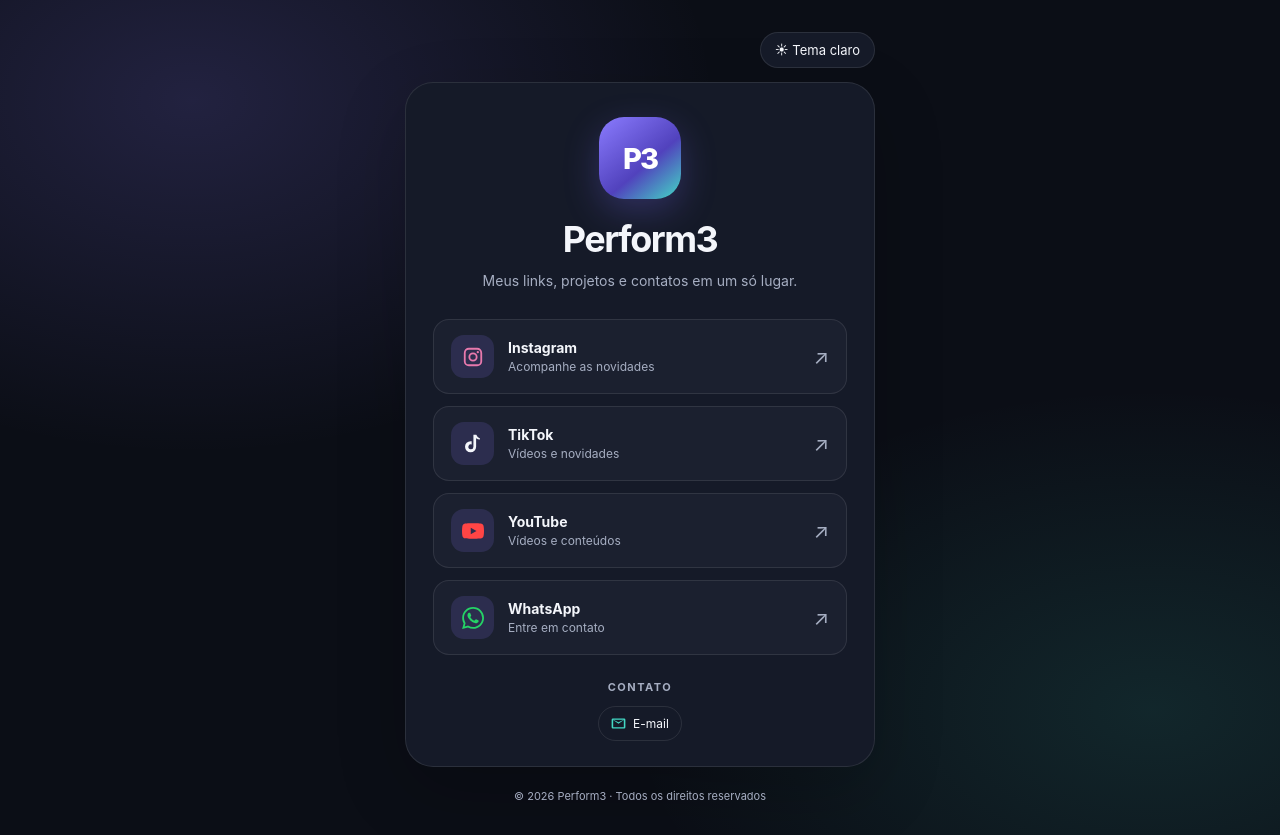
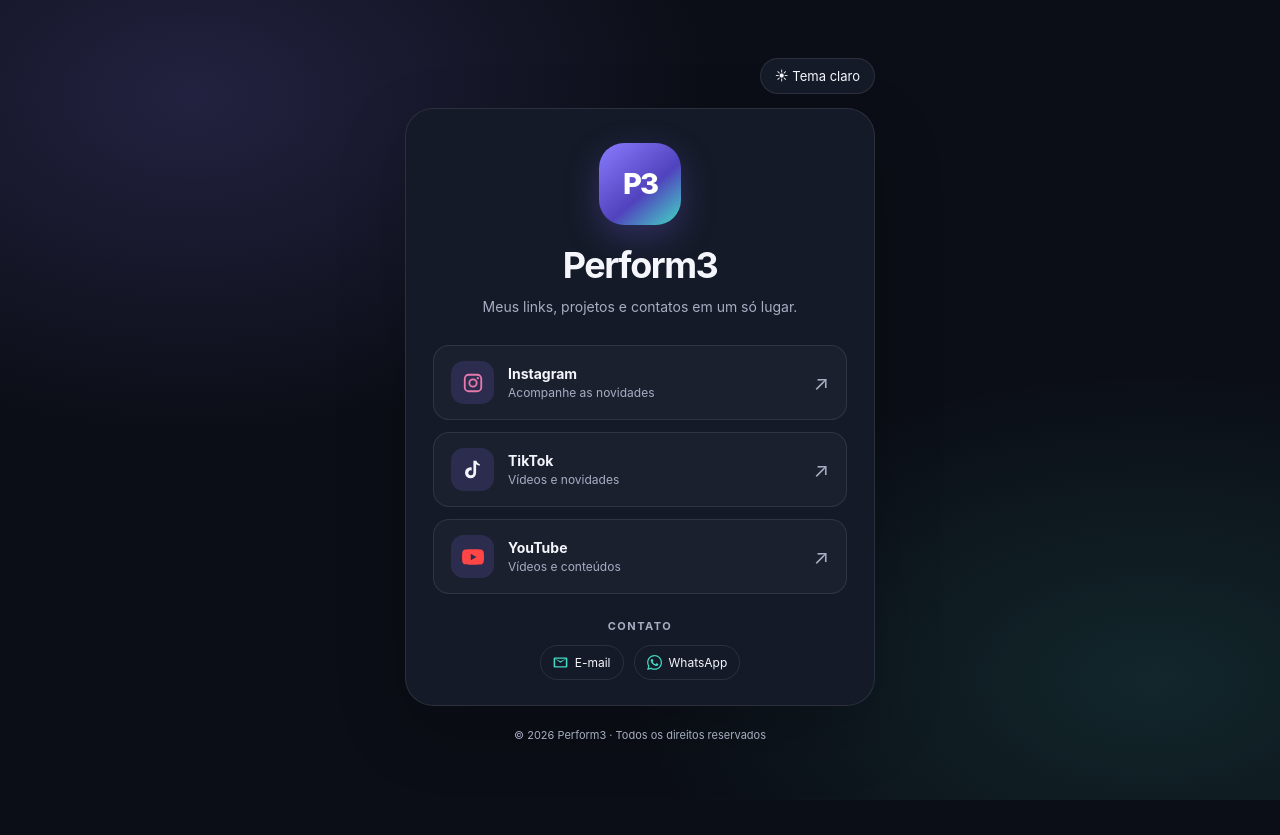
Before and after one commit to douglasperform3/perform3, a plain HTML site: page index.html in a window 1280 px wide. After the commit the page ends 800 px from the top, so only its background shows below. Drawn offline with Linux system fonts and the light colour scheme.

Commit message:
Move WhatsApp link to contact section

```diff
--- a/index.html
+++ b/index.html
@@ -31,10 +31,11 @@ footer{color:var(--muted);text-align:center;font-size:11px;margin-top:22px}
 <a class="link" href="https://www.instagram.com/" target="_blank" rel="noopener noreferrer"><span class="ico instagram" aria-hidden="true"><svg viewBox="0 0 24 24"><path d="M7.5 2h9A5.5 5.5 0 0 1 22 7.5v9a5.5 5.5 0 0 1-5.5 5.5h-9A5.5 5.5 0 0 1 2 16.5v-9A5.5 5.5 0 0 1 7.5 2Zm0 2A3.5 3.5 0 0 0 4 7.5v9A3.5 3.5 0 0 0 7.5 20h9a3.5 3.5 0 0 0 3.5-3.5v-9A3.5 3.5 0 0 0 16.5 4h-9ZM12 7a5 5 0 1 1 0 10 5 5 0 0 1 0-10Zm0 2a3 3 0 1 0 0 6 3 3 0 0 0 0-6Zm5.25-3.5a1.25 1.25 0 1 1 0 2.5 1.25 1.25 0 0 1 0-2.5Z"/></svg></span><span class="copy"><span class="name">Instagram</span><span class="sub">Acompanhe as novidades</span></span><span class="arrow">↗</span></a>
 <a class="link" href="https://www.tiktok.com/" target="_blank" rel="noopener noreferrer"><span class="ico tiktok" aria-hidden="true"><svg viewBox="0 0 24 24"><path d="M19.6 7.2a6.8 6.8 0 0 1-4.2-1.45v9.3a6.05 6.05 0 1 1-6.05-6.05c.4 0 .8.04 1.18.12v3.35a2.75 2.75 0 1 0 1.92 2.63V2h3.12a6.8 6.8 0 0 0 4.03 4.03v3.17Z"/></svg></span><span class="copy"><span class="name">TikTok</span><span class="sub">Vídeos e novidades</span></span><span class="arrow">↗</span></a>
 <a class="link" href="https://www.youtube.com/" target="_blank" rel="noopener noreferrer"><span class="ico youtube" aria-hidden="true"><svg viewBox="0 0 24 24"><path d="M23.5 6.2a3 3 0 0 0-2.1-2.12C19.55 3.57 12 3.57 12 3.57s-7.55 0-9.4.51A3 3 0 0 0 .5 6.2 31.3 31.3 0 0 0 0 12a31.3 31.3 0 0 0 .5 5.8 3 3 0 0 0 2.1 2.12c1.85.51 9.4.51 9.4.51s7.55 0 9.4-.51a3 3 0 0 0 2.1-2.12A31.3 31.3 0 0 0 24 12a31.3 31.3 0 0 0-.5-5.8ZM9.55 15.6V8.4L15.8 12l-6.25 3.6Z"/></svg></span><span class="copy"><span class="name">YouTube</span><span class="sub">Vídeos e conteúdos</span></span><span class="arrow">↗</span></a>
-<a class="link" href="https://wa.me/55DDDNUMERO" target="_blank" rel="noopener noreferrer"><span class="ico whatsapp" aria-hidden="true"><svg viewBox="0 0 24 24"><path d="M20.52 3.48A11.83 11.83 0 0 0 12.1 0C5.55 0 .22 5.33.22 11.88c0 2.09.55 4.13 1.6 5.93L.12 24l6.34-1.66a11.9 11.9 0 0 0 5.64 1.43h.01c6.55 0 11.88-5.33 11.88-11.88 0-3.17-1.23-6.15-3.47-8.41ZM12.1 21.74h-.01a9.87 9.87 0 0 1-5.03-1.38l-.36-.21-3.76.99 1-3.67-.24-.38a9.84 9.84 0 0 1-1.51-5.21c0-5.46 4.45-9.91 9.92-9.91 2.65 0 5.14 1.03 7.01 2.91a9.86 9.86 0 0 1 2.9 7c0 5.46-4.45 9.91-9.92 9.91Zm5.44-7.42c-.3-.15-1.77-.87-2.05-.97-.28-.1-.48-.15-.68.15-.2.3-.78.97-.95 1.17-.17.2-.35.23-.65.08-.3-.15-1.26-.46-2.4-1.46-.89-.79-1.49-1.77-1.67-2.07-.17-.3-.02-.46.13-.61.13-.13.3-.35.45-.52.15-.17.2-.3.3-.5.1-.2.05-.37-.02-.52-.08-.15-.68-1.64-.93-2.25-.24-.59-.49-.51-.68-.52h-.58c-.2 0-.52.08-.8.37-.28.3-1.05 1.03-1.05 2.51 0 1.48 1.08 2.91 1.23 3.11.15.2 2.13 3.25 5.16 4.56.72.31 1.28.5 1.72.64.72.23 1.37.2 1.89.12.58-.09 1.77-.72 2.02-1.42.25-.7.25-1.3.17-1.42-.07-.13-.27-.2-.57-.35Z"/></svg></span><span class="copy"><span class="name">WhatsApp</span><span class="sub">Entre em contato</span></span><span class="arrow">↗</span></a>
+
 </nav>
 <p class="label">Contato</p><div class="contacts">
 <a class="contact" href="mailto:SEU-EMAIL@EXEMPLO.COM"><svg viewBox="0 0 24 24" aria-hidden="true"><path d="M3 4h18a2 2 0 0 1 2 2v12a2 2 0 0 1-2 2H3a2 2 0 0 1-2-2V6a2 2 0 0 1 2-2Zm9 8.2L3.5 6.5v11.4h17V6.5L12 12.2Zm0-2.4L20.5 6h-17l8.5 3.8Z"/></svg>E-mail</a>
+<a class="contact" href="https://wa.me/55DDDNUMERO" target="_blank" rel="noopener noreferrer"><svg viewBox="0 0 24 24" aria-hidden="true"><path d="M20.52 3.48A11.83 11.83 0 0 0 12.1 0C5.55 0 .22 5.33.22 11.88c0 2.09.55 4.13 1.6 5.93L.12 24l6.34-1.66a11.9 11.9 0 0 0 5.64 1.43h.01c6.55 0 11.88-5.33 11.88-11.88 0-3.17-1.23-6.15-3.47-8.41ZM12.1 21.74h-.01a9.87 9.87 0 0 1-5.03-1.38l-.36-.21-3.76.99 1-3.67-.24-.38a9.84 9.84 0 0 1-1.51-5.21c0-5.46 4.45-9.91 9.92-9.91 2.65 0 5.14 1.03 7.01 2.91a9.86 9.86 0 0 1 2.9 7c0 5.46-4.45 9.91-9.92 9.91Zm5.44-7.42c-.3-.15-1.77-.87-2.05-.97-.28-.1-.48-.15-.68.15-.2.3-.78.97-.95 1.17-.17.2-.35.23-.65.08-.3-.15-1.26-.46-2.4-1.46-.89-.79-1.49-1.77-1.67-2.07-.17-.3-.02-.46.13-.61.13-.13.3-.35.45-.52.15-.17.2-.3.3-.5.1-.2.05-.37-.02-.52-.08-.15-.68-1.64-.93-2.25-.24-.59-.49-.51-.68-.52h-.58c-.2 0-.52.08-.8.37-.28.3-1.05 1.03-1.05 2.51 0 1.48 1.08 2.91 1.23 3.11.15.2 2.13 3.25 5.16 4.56.72.31 1.28.5 1.72.64.72.23 1.37.2 1.89.12.58-.09 1.77-.72 2.02-1.42.25-.7.25-1.3.17-1.42-.07-.13-.27-.2-.57-.35Z"/></svg>WhatsApp</a>
 
 </div></section><footer>© <span id="year"></span> Perform3 · Todos os direitos reservados</footer>
 </main><script>
```
